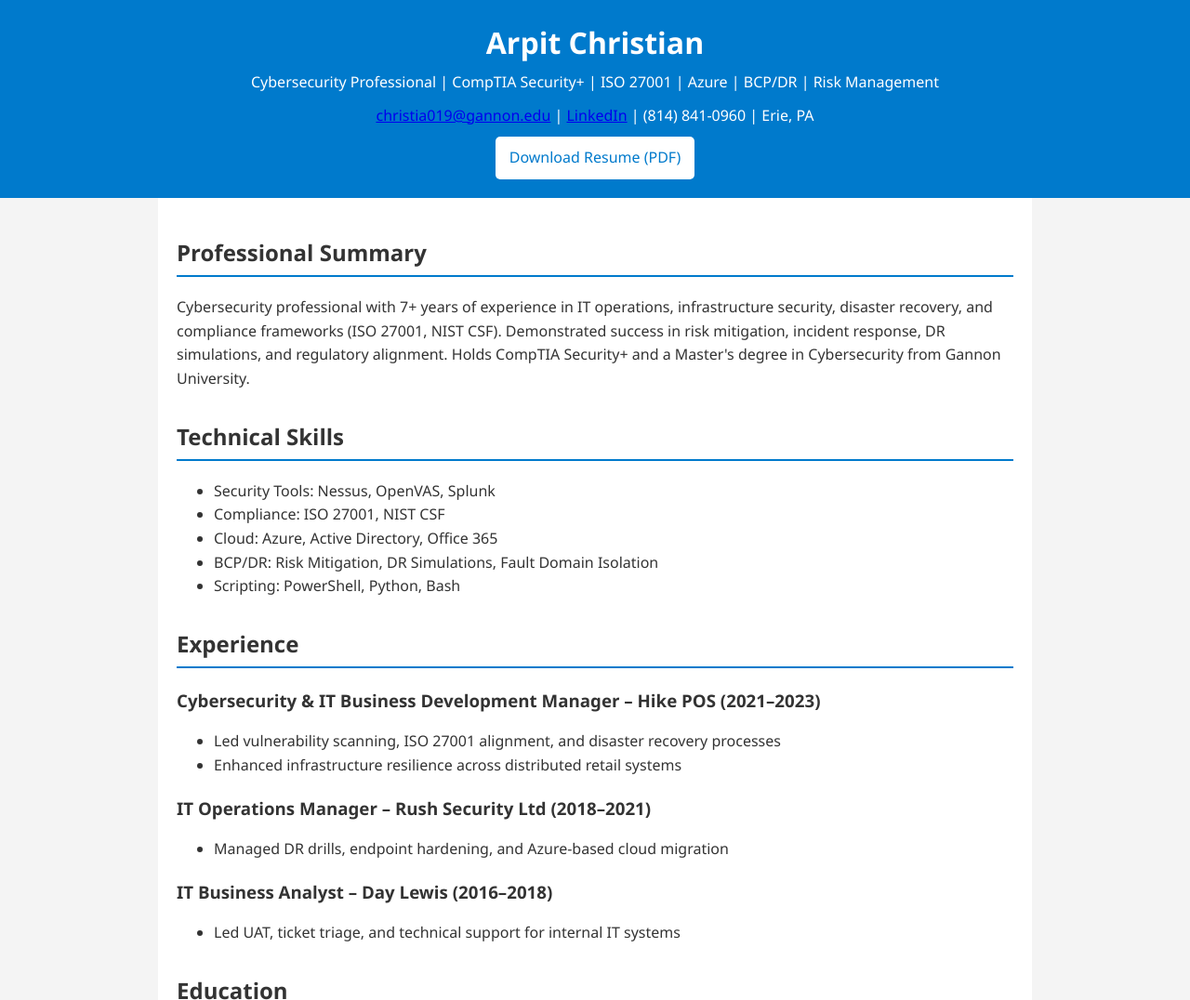
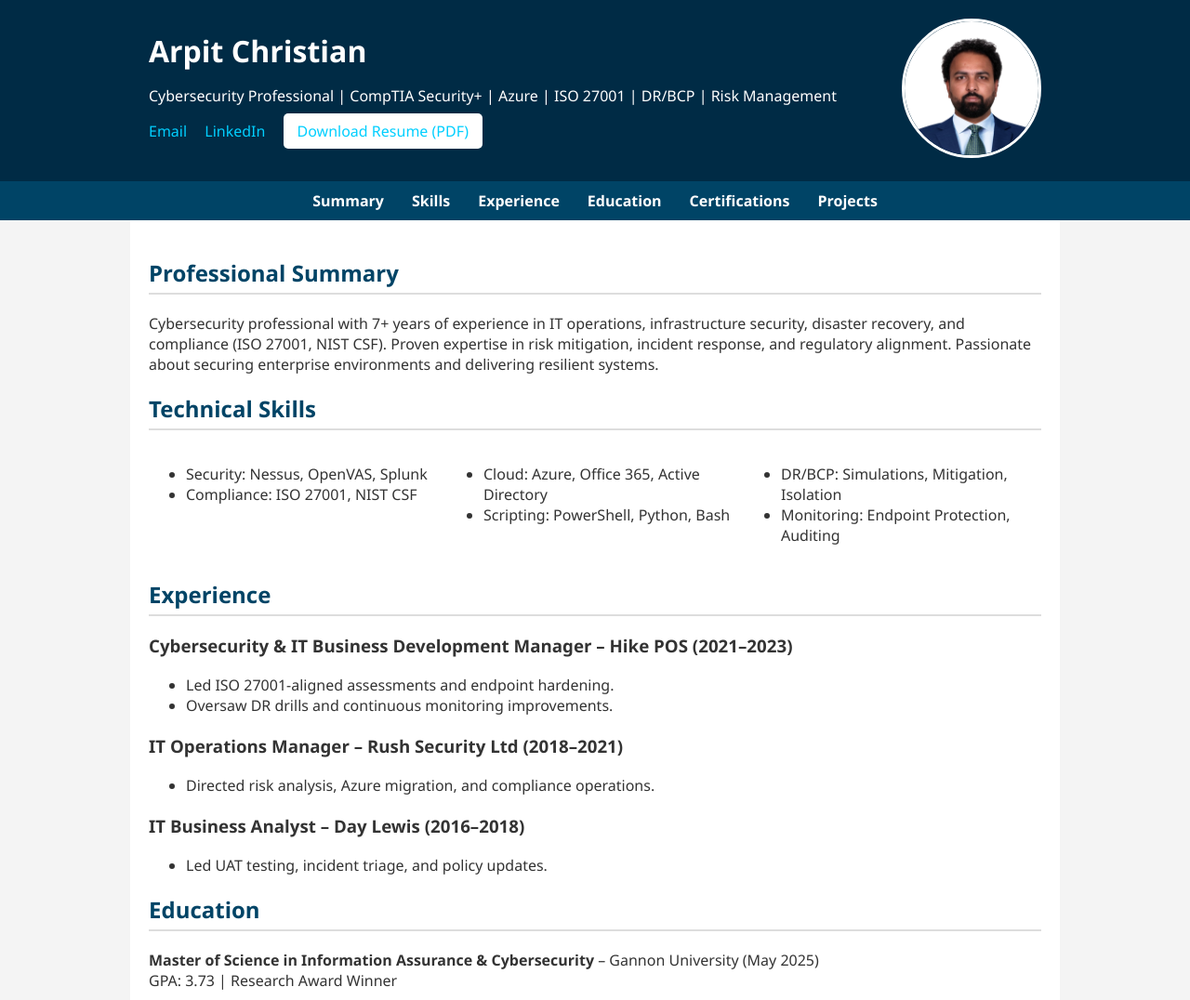
Before and after one commit to arpit242/arpit.github.io, a plain HTML site: page index.html in a window 1280 px wide. Shown: the top 1076 px of the page at 93% size. Drawn offline with Linux system fonts and the light colour scheme.

Commit message:
Add files via upload

```diff
--- a/index.html
+++ b/index.html
@@ -4,69 +4,91 @@
 <head>
   <meta charset="UTF-8" />
   <meta name="viewport" content="width=device-width, initial-scale=1.0"/>
-  <title>Arpit Christian - Cybersecurity Professional</title>
-  <link rel="stylesheet" href="styles.css" />
+  <title>Arpit Christian | Cybersecurity Expert</title>
+  <link rel="stylesheet" href="style.css" />
 </head>
 <body>
   <header>
-    <div class="header-content">
-      <h1>Arpit Christian</h1>
-      <p>Cybersecurity Professional | CompTIA Security+ | ISO 27001 | Azure | BCP/DR | Risk Management</p>
-      <div class="contact">
-        <a href="mailto:christia019@gannon.edu">christia019@gannon.edu</a> |
-        <a href="https://www.linkedin.com/in/arpit242" target="_blank">LinkedIn</a> |
-        (814) 841-0960 | Erie, PA
+    <div class="container header-container">
+      <div class="intro">
+        <h1>Arpit Christian</h1>
+        <p>Cybersecurity Professional | CompTIA Security+ | Azure | ISO 27001 | DR/BCP | Risk Management</p>
+        <div class="social">
+          <a href="mailto:christia019@gannon.edu">Email</a>
+          <a href="https://www.linkedin.com/in/arpit242" target="_blank">LinkedIn</a>
+          <a href="Arpit_Christian_Resume.pdf" download class="btn">Download Resume (PDF)</a>
+        </div>
       </div>
-      <a class="btn" href="Arpit_Christian_Resume.pdf" download>Download Resume (PDF)</a>
+      <div class="profile-img">
+        <img src="profile.jpg" alt="Arpit Christian">
+      </div>
     </div>
   </header>
 
-  <main>
-    <section>
+  <nav class="nav-bar">
+    <ul>
+      <li><a href="#summary">Summary</a></li>
+      <li><a href="#skills">Skills</a></li>
+      <li><a href="#experience">Experience</a></li>
+      <li><a href="#education">Education</a></li>
+      <li><a href="#certifications">Certifications</a></li>
+      <li><a href="#projects">Projects</a></li>
+    </ul>
+  </nav>
+
+  <main class="container">
+    <section id="summary">
       <h2>Professional Summary</h2>
-      <p>Cybersecurity professional with 7+ years of experience in IT operations, infrastructure security, disaster recovery, and compliance frameworks (ISO 27001, NIST CSF). Demonstrated success in risk mitigation, incident response, DR simulations, and regulatory alignment. Holds CompTIA Security+ and a Master's degree in Cybersecurity from Gannon University.</p>
+      <p>Cybersecurity professional with 7+ years of experience in IT operations, infrastructure security, disaster recovery, and compliance (ISO 27001, NIST CSF). Proven expertise in risk mitigation, incident response, and regulatory alignment. Passionate about securing enterprise environments and delivering resilient systems.</p>
     </section>
 
-    <section>
+    <section id="skills">
       <h2>Technical Skills</h2>
-      <ul>
-        <li>Security Tools: Nessus, OpenVAS, Splunk</li>
-        <li>Compliance: ISO 27001, NIST CSF</li>
-        <li>Cloud: Azure, Active Directory, Office 365</li>
-        <li>BCP/DR: Risk Mitigation, DR Simulations, Fault Domain Isolation</li>
-        <li>Scripting: PowerShell, Python, Bash</li>
-      </ul>
+      <div class="skills-grid">
+        <ul>
+          <li>Security: Nessus, OpenVAS, Splunk</li>
+          <li>Compliance: ISO 27001, NIST CSF</li>
+        </ul>
+        <ul>
+          <li>Cloud: Azure, Office 365, Active Directory</li>
+          <li>Scripting: PowerShell, Python, Bash</li>
+        </ul>
+        <ul>
+          <li>DR/BCP: Simulations, Mitigation, Isolation</li>
+          <li>Monitoring: Endpoint Protection, Auditing</li>
+        </ul>
+      </div>
     </section>
 
-    <section>
+    <section id="experience">
       <h2>Experience</h2>
       <div class="job">
         <h3>Cybersecurity & IT Business Development Manager – Hike POS (2021–2023)</h3>
         <ul>
-          <li>Led vulnerability scanning, ISO 27001 alignment, and disaster recovery processes</li>
-          <li>Enhanced infrastructure resilience across distributed retail systems</li>
+          <li>Led ISO 27001-aligned assessments and endpoint hardening.</li>
+          <li>Oversaw DR drills and continuous monitoring improvements.</li>
         </ul>
       </div>
       <div class="job">
         <h3>IT Operations Manager – Rush Security Ltd (2018–2021)</h3>
         <ul>
-          <li>Managed DR drills, endpoint hardening, and Azure-based cloud migration</li>
+          <li>Directed risk analysis, Azure migration, and compliance operations.</li>
         </ul>
       </div>
       <div class="job">
         <h3>IT Business Analyst – Day Lewis (2016–2018)</h3>
         <ul>
-          <li>Led UAT, ticket triage, and technical support for internal IT systems</li>
+          <li>Led UAT testing, incident triage, and policy updates.</li>
         </ul>
       </div>
     </section>
 
-    <section>
+    <section id="education">
       <h2>Education</h2>
-      <p><strong>Master of Science in Information Assurance & Cybersecurity</strong> – Gannon University (May 2025)<br/>GPA: 3.73/4.0 | Research Award Winner</p>
+      <p><strong>Master of Science in Information Assurance & Cybersecurity</strong> – Gannon University (May 2025)<br/>GPA: 3.73 | Research Award Winner</p>
     </section>
 
-    <section>
+    <section id="certifications">
       <h2>Certifications</h2>
       <ul>
         <li>CompTIA Security+</li>
@@ -74,18 +96,18 @@
       </ul>
     </section>
 
-    <section>
+    <section id="projects">
       <h2>Projects & Awards</h2>
       <ul>
-        <li>Published: “Using Machine Learning to Predict Internship Effectiveness in Employability” – ECCE 2025</li>
-        <li>Awarded: Research Excellence at Gannon University</li>
-        <li>Built AI-based model for real-time threat detection in EHR systems</li>
+        <li>Research Paper: AI-driven Threat Detection in EHR (Awarded)</li>
+        <li>Publication: “Using ML to Predict Internship Effectiveness” (ECCE 2025)</li>
+        <li>Developed DR Playbooks and Fault Domain Simulations in Azure</li>
       </ul>
     </section>
   </main>
 
   <footer>
-    <p>© 2025 Arpit Christian | Built with GitHub Pages</p>
+    <p>© 2025 Arpit Christian | Built with GitHub Pages | Erie, PA</p>
   </footer>
 </body>
 </html>
--- /dev/null
+++ b/style.css
@@ -0,0 +1,93 @@
+
+* {
+  box-sizing: border-box;
+}
+body {
+  margin: 0;
+  font-family: 'Segoe UI', Tahoma, sans-serif;
+  background: #f4f4f4;
+  color: #333;
+}
+.container {
+  max-width: 1000px;
+  margin: auto;
+  padding: 20px;
+}
+header {
+  background: #002b45;
+  color: white;
+}
+.header-container {
+  display: flex;
+  flex-wrap: wrap;
+  justify-content: space-between;
+  align-items: center;
+}
+.profile-img img {
+  width: 150px;
+  height: 150px;
+  border-radius: 50%;
+  border: 3px solid #fff;
+}
+.intro h1 {
+  margin: 0;
+}
+.social {
+  margin: 10px 0;
+}
+.social a {
+  margin-right: 15px;
+  color: #00cfff;
+  text-decoration: none;
+}
+.btn {
+  background: white;
+  color: #002b45;
+  padding: 8px 15px;
+  border-radius: 5px;
+  text-decoration: none;
+}
+.nav-bar {
+  background: #004466;
+  color: white;
+}
+.nav-bar ul {
+  list-style: none;
+  margin: 0;
+  padding: 10px;
+  display: flex;
+  justify-content: center;
+}
+.nav-bar ul li {
+  margin: 0 15px;
+}
+.nav-bar ul li a {
+  color: white;
+  text-decoration: none;
+  font-weight: bold;
+}
+main {
+  background: white;
+  padding: 20px;
+}
+h2 {
+  color: #004466;
+  border-bottom: 2px solid #ddd;
+  padding-bottom: 5px;
+}
+.skills-grid {
+  display: flex;
+  justify-content: space-between;
+}
+.skills-grid ul {
+  flex: 1;
+}
+.job {
+  margin-bottom: 20px;
+}
+footer {
+  text-align: center;
+  background: #ddd;
+  padding: 15px;
+  margin-top: 20px;
+}
```
Also changed, not shown: profile.jpg (added), 1 other file.
